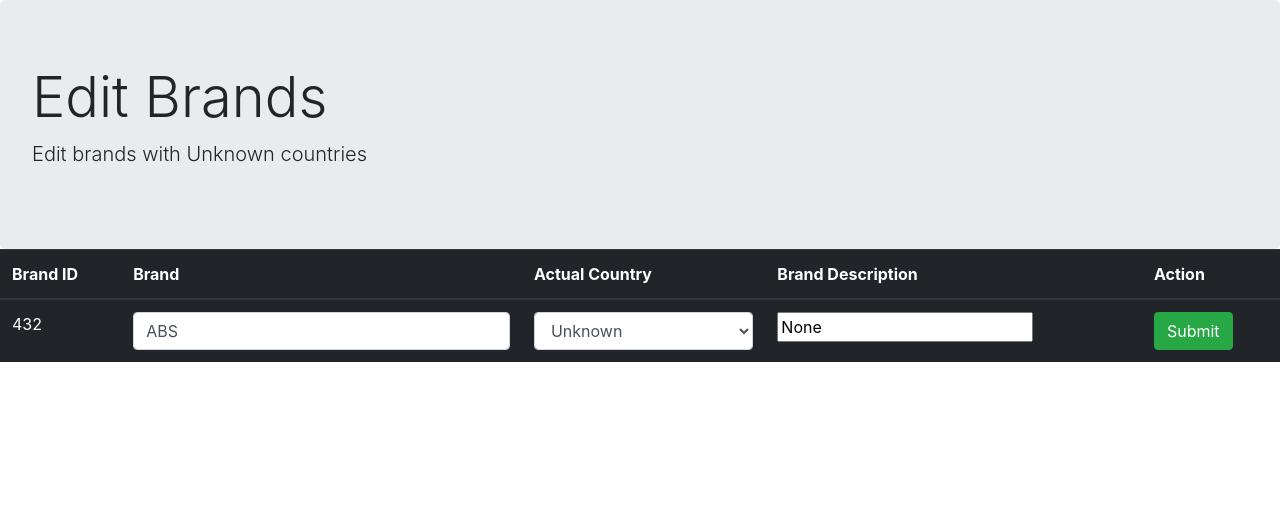
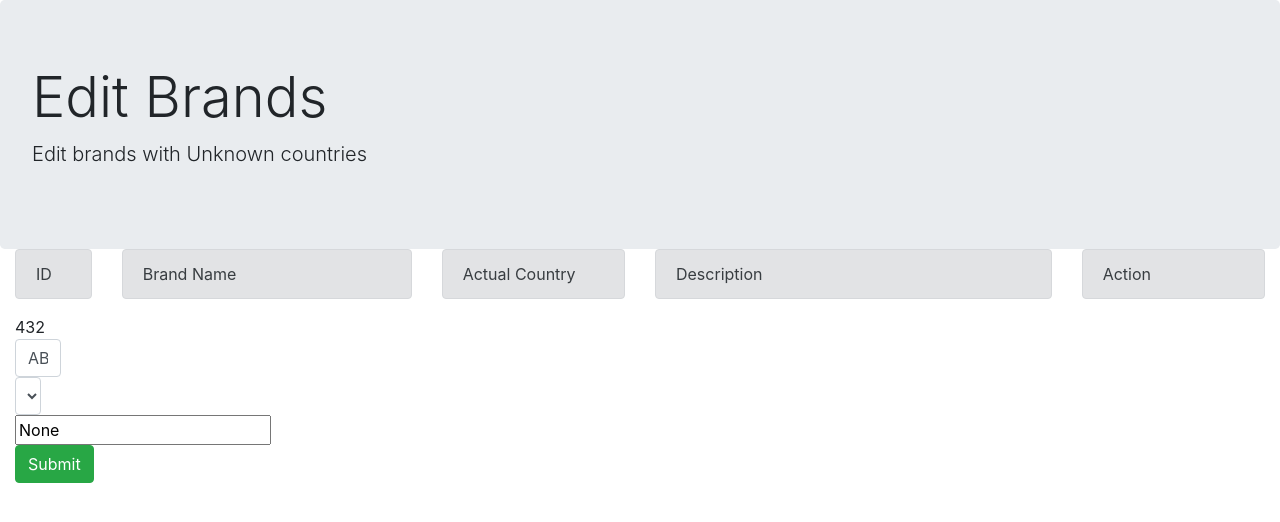
Before and after one commit to kapardilabs/brand-atlas, a Django app: page /edit in a window 1280 px wide. Shown: the top 522 px of the page. Run offline with Django 3.2, Linux system fonts and the light colour scheme; data comes from the database, SQL or seed files in the repository; some libraries are stand-ins or nearby versions.

Commit message:
Brand Edit 3

```diff
--- a/main/templates/brandedit.html
+++ b/main/templates/brandedit.html
@@ -6,43 +6,60 @@
   <h1 class="display-4">Edit Brands</h1>
   <p class="lead">Edit brands with Unknown countries</p>
     </div>
-    <div class="table-responsive-md">
-      <table class="table table-dark">
-  <thead>
-    <tr>
-        <th scope="col">Brand ID</th>
-      <th scope="col">Brand</th>
-      <th scope="col">Actual Country</th>
-        <th scope="col">Brand Description</th>
-      <th scope="col">Action</th>
-    </tr>
-  </thead>
-  <tbody>
-  {% if editbrand %}
+    <div class="container-fluid">
+        <div class="row">
+          <div class="col-md-1">
+              <div class="alert alert-secondary">
+                  ID
+              </div>
+          </div>
+          <div class="col-md-3">
+              <div class="alert alert-secondary">
+                 Brand Name
+              </div>
+          </div>
+          <div class="col-md-2">
+              <div class="alert alert-secondary">
+                 Actual Country
+              </div>
+          </div>
+          <div class="col-md-4">
+              <div class="alert alert-secondary">
+                 Description
+              </div>
+          </div>
+          <div class="col-md-2">
+              <div class="alert alert-secondary">
+                 Action
+              </div>
+          </div>
+      </div>
+        {% if editbrand %}
+        <div class="row">
+
       <form action="{% url 'main:edit' %}" method="post">
       {% csrf_token %}
-    <tr>
-    <td>{{ editbrand.id }}</td>
-      <td><input class="form-control" type="text" name="brandName" value="{{ editbrand.name }}" required/>
 
-        <td><select name="originCountry" class="form-control" required>
+    <div class="col-md-1">{{ editbrand.id }}</div>
+          <div class="col-md-3"><input class="form-control" type="text" name="brandName" value="{{ editbrand.name }}" required/></div>
+
+        <div class="col-md-2"><select name="originCountry" class="form-control" required>
         <optgroup>
             {% for c in allCountries %}
             <option value="{{ c.id }}">{{ c.name }}</option>
                     {% endfor %}
         </optgroup>
-    </select> </td>
-    <td>
-        <input type="text" name="brandDescription" value="{{ editbrand.description }}">
-    </td>
+    </select> </div>
+    <div class="col-md-4">
+        <input type="text" name="brandDescription" value="{{ editbrand.description }}"/>
+    </div>
 
-        <td><button type="submit" class="btn btn-success">Submit</button></td>
+        <div class="col-md-2"><button type="submit" class="btn btn-success">Submit</button></div>
 
-    </tr>
       </form>
-    {% endif %}
-  </tbody>
-</table>
+
   </div>
+        {% endif %}
+    </div>
 
 {% endblock %}
```
